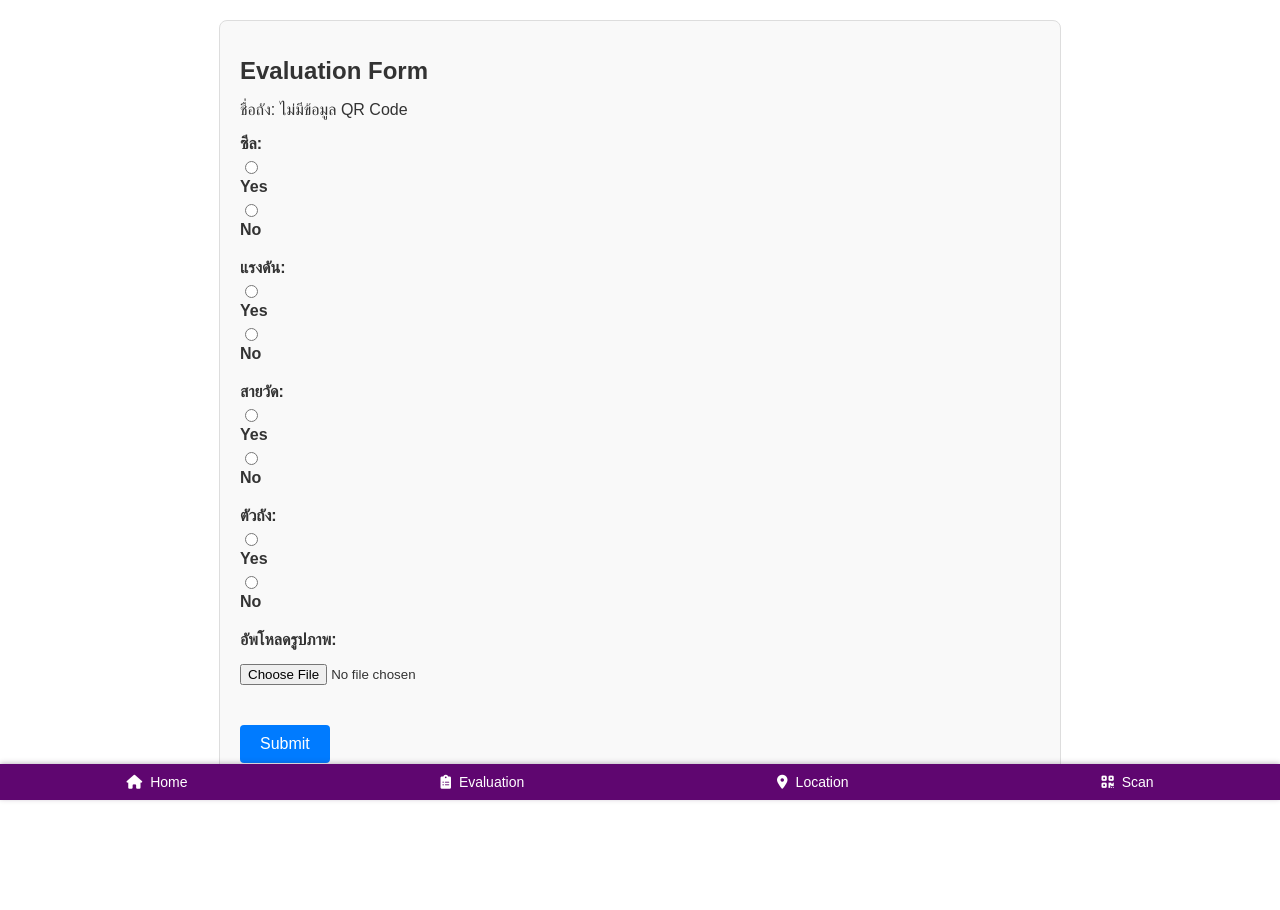
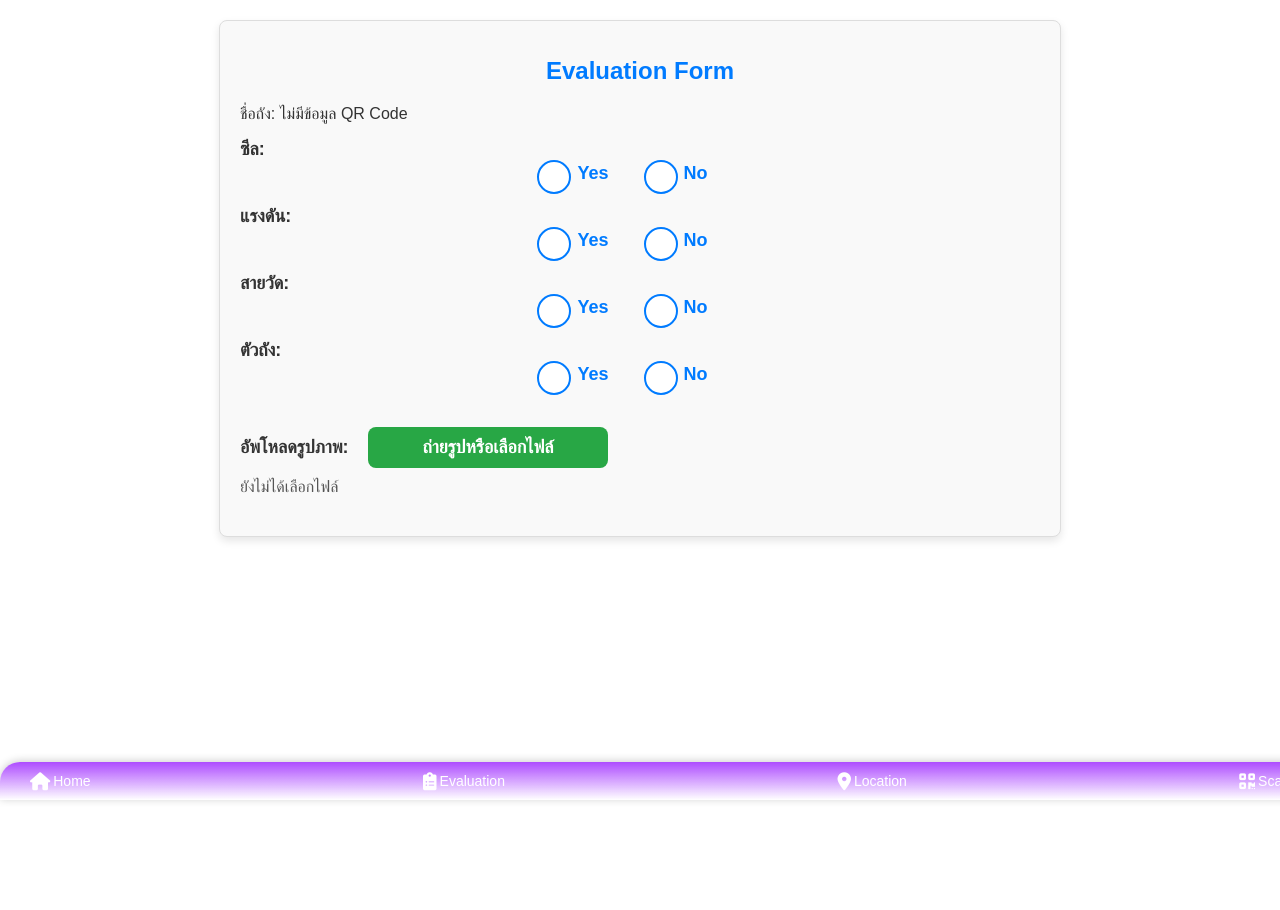
Before and after one commit to iamnatnai/web-fire, a PHP site: page /evaluation_page.html in a window 1280 px wide. Before the commit the page ends 801 px from the top, so only its background shows below. Run offline with PHP 8.4, Linux system fonts and the light colour scheme.

Commit message:
ัรอัะเัรีร้ร

```diff
--- a/evaluation_page.html
+++ b/evaluation_page.html
@@ -1,5 +1,6 @@
 <!DOCTYPE html>
 <html lang="en">
+
 <head>
     <meta charset="UTF-8">
     <meta name="viewport" content="width=device-width, initial-scale=1.0">
@@ -7,11 +8,15 @@
     <link rel="stylesheet" href="navbar.css">
     <link rel="stylesheet" href="https://cdnjs.cloudflare.com/ajax/libs/font-awesome/6.0.0-beta3/css/all.min.css">
     <style>
+        /* General Styles */
+        /* General Styles */
+        /* General Styles */
         body {
             font-family: Arial, sans-serif;
             margin: 20px;
             color: #333;
         }
+
         .container {
             max-width: 800px;
             margin: 0 auto;
@@ -19,42 +24,164 @@
             border: 1px solid #ddd;
             border-radius: 8px;
             background-color: #f9f9f9;
+            box-shadow: 0 4px 8px rgba(0, 0, 0, 0.1);
+            transition: all 0.3s ease-in-out;
         }
+
+        .container:hover {
+            box-shadow: 0 8px 16px rgba(0, 0, 0, 0.2);
+        }
+
         h1 {
             font-size: 24px;
+            text-align: center;
+            color: #007bff;
+            margin-bottom: 20px;
         }
+
+        /* Form Group and List Styles */
         .form-group {
             margin-bottom: 20px;
         }
+
         .form-group label {
-            display: block;
             font-weight: bold;
-            margin-bottom: 5px;
+            margin-right: 15px;
+            font-size: 18px;
         }
-        .form-group input[type="radio"] {
-            margin-right: 10px;
+
+        .radio-list {
+            list-style: none;
+            padding-left: 0;
+            margin: 0;
+            display: flex;
+            justify-content: center;
         }
-        .form-group input[type="file"] {
-            margin-top: 10px;
+
+        .radio-list li {
+            margin-right: 20px;
+            position: relative;
+            padding-left: 40px;
+            line-height: 25px;
+            cursor: pointer;
+            user-select: none;
+            font-size: 20px;
+            color: #007bff;
+            transition: color 0.3s ease-in-out;
         }
+
+        .radio-list li:hover {
+            color: #0056b3;
+        }
+
+        .radio-list input[type="radio"] {
+            display: none;
+        }
+
+        .radio-list input[type="radio"]+label::before {
+            content: '';
+            position: absolute;
+            left: 0;
+            top: 0;
+            width: 30px;
+            height: 30px;
+            border: 2px solid #007bff;
+            border-radius: 50%;
+            background-color: #fff;
+            transition: background-color 0.3s ease-in-out, border-color 0.3s ease-in-out;
+        }
+
+        .radio-list input[type="radio"]:checked+label::before {
+            background-color: #007bff;
+            border-color: #0056b3;
+        }
+
+        .radio-list input[type="radio"]:checked+label::after {
+            content: '✔';
+            position: absolute;
+            left: 7px;
+            top: 1px;
+            font-size: 20px;
+            color: #fff;
+            animation: checkmark 0.3s ease-in-out;
+        }
+
+        @keyframes checkmark {
+            0% {
+                transform: scale(0);
+            }
+
+            50% {
+                transform: scale(1.3);
+            }
+
+            100% {
+                transform: scale(1);
+            }
+        }
+
+        /* Button Styles */
         .btn {
             display: inline-block;
-            padding: 10px 20px;
-            font-size: 16px;
+            padding: 15px 30px;
+            font-size: 18px;
             color: #fff;
             background-color: #007bff;
             border: none;
-            border-radius: 4px;
+            border-radius: 8px;
             text-decoration: none;
             text-align: center;
             cursor: pointer;
             margin-top: 20px;
+            width: 100%;
+            transition: background-color 0.3s ease-in-out, transform 0.2s;
         }
+
         .btn:hover {
             background-color: #0056b3;
+            transform: translateY(-2px);
+            box-shadow: 0 4px 8px rgba(0, 0, 0, 0.2);
+        }
+
+        #image {
+            display: none;
+        }
+
+        /* Custom Button for File Input */
+        .upload-btn {
+            display: inline-block;
+            padding: 10px 20px;
+            /* Adjusted padding */
+            font-size: 16px;
+            /* Adjusted font size */
+            color: #fff;
+            background-color: #28a745;
+            border: none;
+            border-radius: 8px;
+            text-decoration: none;
+            cursor: pointer;
+            transition: background-color 0.3s ease-in-out, transform 0.2s;
+            max-width: 200px;
+            /* Maximum width */
+            text-align: center;
+        }
+
+        .upload-btn:hover {
+            background-color: #218838;
+            transform: translateY(-2px);
+            box-shadow: 0 4px 8px rgba(0, 0, 0, 0.2);
+        }
+
+        /* Display the Selected File Name */
+        #file-name {
+            display: block;
+            margin-top: 10px;
+            font-size: 16px;
+            color: #555;
         }
     </style>
 </head>
+
 <body>
     <div class="navbar">
         <a href="index.php"><i class="fas fa-home"></i> Home</a>
@@ -68,38 +195,64 @@
         <form id="evaluationForm" method="POST" enctype="multipart/form-data">
             <div class="form-group">
                 <label for="seal">ซีล:</label>
+                <ul class="radio-list">
+                    <li>
                         <input type="radio" id="sealYes" name="seal" value="yes" required>
                         <label for="sealYes">Yes</label>
+                    </li>
+                    <li>
                         <input type="radio" id="sealNo" name="seal" value="no">
                         <label for="sealNo">No</label>
+                    </li>
+                </ul>
             </div>
             <div class="form-group">
                 <label for="pressure">แรงดัน:</label>
+                <ul class="radio-list">
+                    <li>
                         <input type="radio" id="pressureYes" name="pressure" value="yes" required>
                         <label for="pressureYes">Yes</label>
+                    </li>
+                    <li>
                         <input type="radio" id="pressureNo" name="pressure" value="no">
                         <label for="pressureNo">No</label>
+                    </li>
+                </ul>
             </div>
             <div class="form-group">
                 <label for="hose">สายวัด:</label>
+                <ul class="radio-list">
+                    <li>
                         <input type="radio" id="hoseYes" name="hose" value="yes" required>
                         <label for="hoseYes">Yes</label>
+                    </li>
+                    <li>
                         <input type="radio" id="hoseNo" name="hose" value="no">
                         <label for="hoseNo">No</label>
+                    </li>
+                </ul>
             </div>
             <div class="form-group">
                 <label for="body">ตัวถัง:</label>
+                <ul class="radio-list">
+                    <li>
                         <input type="radio" id="bodyYes" name="body" value="yes" required>
                         <label for="bodyYes">Yes</label>
+                    </li>
+                    <li>
                         <input type="radio" id="bodyNo" name="body" value="no">
                         <label for="bodyNo">No</label>
+                    </li>
+                </ul>
             </div>
             <div class="form-group">
                 <label for="image">อัพโหลดรูปภาพ:</label>
-                <input type="file" id="image" name="image">
+                <input type="file" id="image" name="image" accept="image/*" capture="camera">
+                <label for="image" class="btn upload-btn">ถ่ายรูปหรือเลือกไฟล์</label>
+                <span id="file-name">ยังไม่ได้เลือกไฟล์</span>
             </div>
-            <button type="submit" class="btn">Submit</button>
-        </form>
+
+
     </div>
     <script>
         // รับค่า 'data' จาก URL
@@ -108,6 +261,12 @@
 
         // แสดงค่า 'data'
         document.getElementById('fire-code').textContent += fireCode ? fireCode : 'ไม่มีข้อมูล QR Code';
+        document.getElementById('image').addEventListener('change', function () {
+            const fileName = this.files[0]?.name || 'ยังไม่ได้เลือกไฟล์';
+            document.getElementById('file-name').textContent = fileName;
+        });
+
     </script>
 </body>
+
 </html>
--- a/navbar.css
+++ b/navbar.css
@@ -1,59 +1,75 @@
-/* ทำให้ HTML และ BODY มีความสูงเต็มที่ */
+/* HTML และ BODY */
 html, body {
     height: 100%;
     margin: 0;
+    font-family: 'Poppins', sans-serif;
 }
 
 /* สไตล์พื้นฐานของ Navbar */
 .navbar {
     display: flex;
-    justify-content: space-around; /* จัดเรียงไอเท็มในแนวนอน */
-    align-items: center; /* จัดให้อยู่กลางแนวตั้ง */
-    position: fixed; /* ติดอยู่ที่ด้านล่าง */
-    bottom: 0; /* ตำแหน่งแนวตั้ง */
-    left: 0; /* ตำแหน่งแนวนอน */
-    width: 100%; /* ความกว้างเต็มที่ */
-    background-color: #5f0670; /* สีพื้นหลังของ Navbar */
-    color: white; /* สีข้อความ */
-    padding: 10px 0; /* การจัดวางภายใน */
-    box-shadow: 0 -1px 5px rgba(54, 18, 63, 0.288); /* เงาที่ด้านบนของ Navbar */
-    font-size: 14px; /* ขนาดตัวอักษรพื้นฐาน */
+    justify-content: space-between; /* จัดเรียงลิงก์ให้กระจายออก */
+    align-items: center;
+    position: fixed;
+    bottom: 0;
+    left: 0;
+    width: 100%;
+    background: linear-gradient(180deg, rgba(139,0,255,0.7) 0%, rgba(255,255,255,0.3) 100%);
+    color: white;
+    padding: 10px 20px;
+    box-shadow: 0 -1px 8px rgba(0, 0, 0, 0.2);
+    font-size: 14px; /* ลดขนาดตัวอักษรสำหรับหน้าจอเล็ก */
+    border-radius: 20px 20px 0 0;
+    backdrop-filter: blur(8px);
+    transition: transform 0.3s;
+    z-index: 1000;
+    overflow: hidden; /* ซ่อนเนื้อหาที่ล้นออกมา */
+}
+
+/* ซ่อน Navbar โดยใช้ transform */
+.navbar-hidden {
+    transform: translateY(100%);
 }
 
 /* สไตล์ลิงก์ใน Navbar */
 .navbar a {
-    color: white; /* สีของลิงก์ */
-    text-decoration: none; /* ไม่ให้มีเส้นใต้ */
-    font-size: 14px; /* ขนาดตัวอักษรพื้นฐาน */
-    display: flex; /* จัดตำแหน่งภายใน */
-    align-items: center; /* จัดให้อยู่กลางแนวตั้ง */
-    transition: color 0.3s; /* การเปลี่ยนสีของลิงก์ */
+    color: white;
+    text-decoration: none;
+    display: flex;
+    align-items: center;
+    padding: 0 10px; /* เพิ่ม padding สำหรับลิงก์ */
+    transition: color 0.3s, transform 0.3s;
+    white-space: nowrap; /* ป้องกันการตัดบรรทัดของลิงก์ */
 }
 
 /* สไตล์ลิงก์เมื่อ hover */
 .navbar a:hover {
     color: #f0ff69;
+    transform: translateY(-2px);
 }
 
 /* สไตล์ไอคอนใน Navbar */
 .navbar i {
-    margin-right: 8px; /* ระยะห่างระหว่างไอคอนและข้อความ */
+    margin-right: 3px; /* ลดระยะห่างระหว่างไอคอนและข้อความ */
+    font-size: 18px;
 }
 
 /* เพิ่ม margin-bottom ให้กับเนื้อหาในหน้าเพื่อหลีกเลี่ยงการซ่อนโดย Navbar */
 body {
-    padding-bottom: 50px; /* ปรับขนาดตามความสูงของ Navbar */
+    padding-bottom: 90px; /* ปรับตามความสูงของ Navbar */
 }
 
 /* Media Queries สำหรับหน้าจอเล็ก */
-@media (max-width: 600px) {
+@media (max-width: 5px) {
     .navbar {
-        flex-direction: column; /* เปลี่ยนทิศทางเป็นแนวตั้ง */
+        flex-direction: column;
         font-size: 12px; /* ขนาดตัวอักษรสำหรับมือถือ */
-        padding: 10px; /* การจัดวางภายใน */
+        padding: 10px 0; /* ลด padding เพื่อเพิ่มพื้นที่ */
+        align-items: flex-start; /* จัดเรียงลิงก์จากซ้ายไปขวา */
     }
 
     .navbar a {
-        margin: 5px 0; /* ระยะห่างระหว่างลิงก์ */
+        padding: 5px 10px; /* ปรับ padding สำหรับลิงก์ */
+        margin: 5px 0; /* เพิ่มระยะห่างระหว่างลิงก์ */
     }
 }
```
Also changed, not shown: fetch_data.php (added, +46 -0 lines), fetch_layer.php (deleted, +0 -37 lines), index.php (+1 -24 lines), layer.php (+76 -7 lines), location.php (+0 -24 lines), scan.html (+0 -65 lines). Lines whose indentation alone changed are shown as unchanged.
